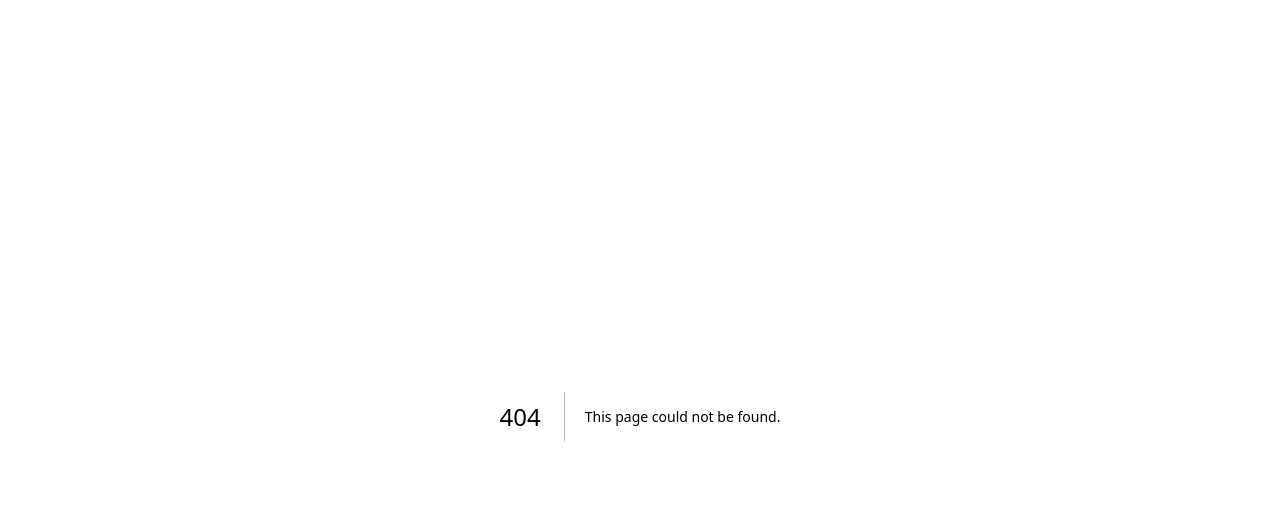
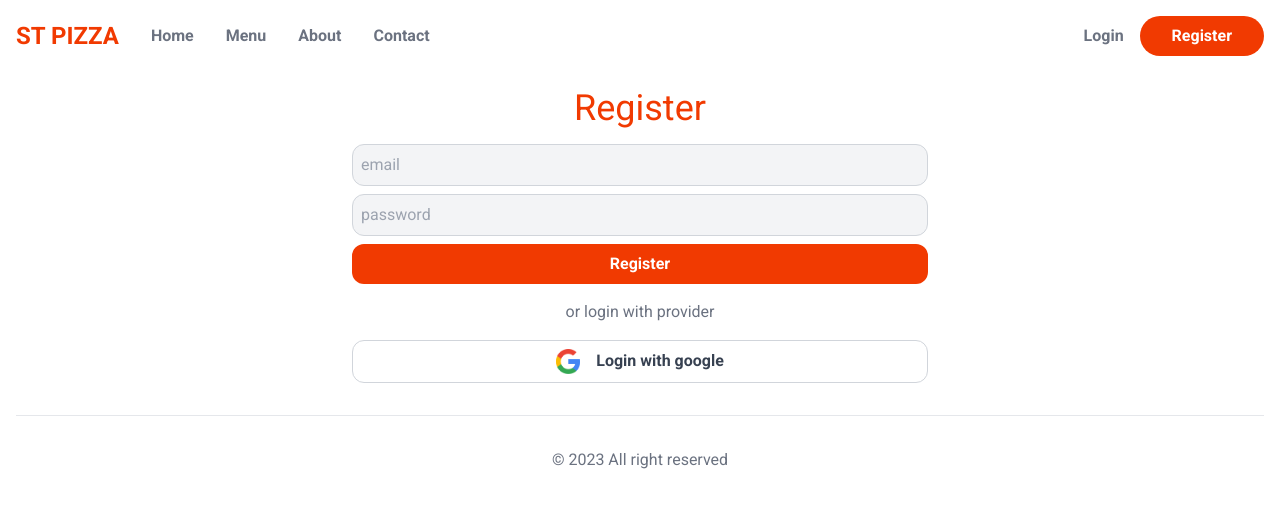
Before and after one commit to Raihanhn/Food_Ordering_App, a Next.js app: page /register in a window 1280 px wide. Before the commit this address had no page. Shown: the top 508 px of the page. Built offline with nearby package versions, Linux system fonts and the light colour scheme.

Commit message:
register page added

```diff
--- /dev/null
+++ b/src/app/components/layout/Footer.js
@@ -0,0 +1,9 @@
+import React from "react";
+
+export default function Footer() {
+  return (
+    <footer className="border-t p-8 text-center text-gray-500 mt-8">
+      &copy; 2023 All right reserved
+    </footer>
+  );
+}
--- a/src/app/components/layout/Header.js
+++ b/src/app/components/layout/Header.js
@@ -4,19 +4,22 @@
 export default function Header() {
   return (
     <header className="flex items-center justify-between">
-      <Link className="text-primary font-semibold text-2xl" href="">
-        ST PIZZA
-      </Link>
       <nav className="flex items-center gap-8 text-gray-500 font-semibold  ">
-        <Link href={""}>Home</Link>
+        <Link className="text-primary font-semibold text-2xl" href="/">
+          ST PIZZA
+        </Link>
+        <Link href={"/"}>Home</Link>
         <Link href={""}>Menu</Link>
         <Link href={""}>About</Link>
         <Link href={""}>Contact</Link>
+      </nav>
+      <nav className="flex items-center gap-4 text-gray-500 font-semibold">
+        <Link href="/login">Login</Link>
         <Link
-          href={""}
+          href={"/register"}
           className="bg-primary text-white rounded-full px-8 py-2 "
         >
-          Login
+          Register
         </Link>
       </nav>
     </header>
--- a/src/app/components/layout/Hero.js
+++ b/src/app/components/layout/Hero.js
@@ -4,7 +4,7 @@
 
 export default function Hero() {
   return (
-    <section className="hero">
+    <section className="hero mt-4">
       <div className="py-12">
         <h1 className="text-4xl font-semibold">
           Everything
--- a/src/app/globals.css
+++ b/src/app/globals.css
@@ -6,3 +6,19 @@
   @apply grid;
   grid-template-columns: 0.4fr 0.6fr;
 }
+
+input[type="email"],
+input[type="password"],
+input[type="text"] {
+  @apply block w-full my-2 rounded-xl;
+  @apply border p-2 border-gray-300 bg-gray-100;
+}
+
+button {
+  @apply block w-full text-gray-700 font-semibold;
+  @apply border rounded-xl border-gray-300 px-6 py-2;
+}
+button[type="submit"],
+.submit {
+  @apply border-0 bg-primary text-white;
+}
--- a/src/app/layout.js
+++ b/src/app/layout.js
@@ -1,5 +1,7 @@
 import { Roboto } from "next/font/google";
 import "./globals.css";
+import Header from "./components/layout/Header";
+import Footer from "./components/layout/Footer";
 
 const roboto = Roboto({ subsets: ["latin"], weight: ["400", "500", "700"] });
 
@@ -12,7 +14,11 @@
   return (
     <html lang="en">
       <body className={roboto.className}>
-        <main className="max-w-7xl mx-auto p-4">{children}</main>
+        <main className="max-w-7xl mx-auto p-4">
+          <Header />
+          {children}
+          <Footer />
+        </main>
       </body>
     </html>
   );
--- a/src/app/page.js
+++ b/src/app/page.js
@@ -1,5 +1,4 @@
 import Link from "next/link";
-import Header from "./components/layout/Header";
 import Hero from "./components/layout/Hero";
 import HomeMenu from "./components/layout/HomeMenu";
 import SectionHeaders from "./components/layout/SectionHeaders";
@@ -7,7 +6,6 @@
 export default function Home() {
   return (
     <>
-      <Header />
       <Hero />
       <HomeMenu />
       <section className="text-center my-16">
--- /dev/null
+++ b/src/app/register/page.js
@@ -0,0 +1,22 @@
+import Image from "next/image";
+import React from "react";
+
+export default function Registerpage() {
+  return (
+    <section className="mt-8">
+      <h1 className="text-center text-primary text-4xl mb-4">Register</h1>
+      <form className="block max-w-xl mx-auto ">
+        <input type="email" placeholder="email" />
+        <input type="password" placeholder="password" />
+        <button type="submit">Register</button>
+        <div className="my-4 text-center text-gray-500">
+          or login with provider
+        </div>
+        <button className="flex gap-4 justify-center">
+          <Image src={"/google.png"} alt="" width={24} height={24} />
+          Login with google
+        </button>
+      </form>
+    </section>
+  );
+}
```
Also changed, not shown: public/google.png (added).
